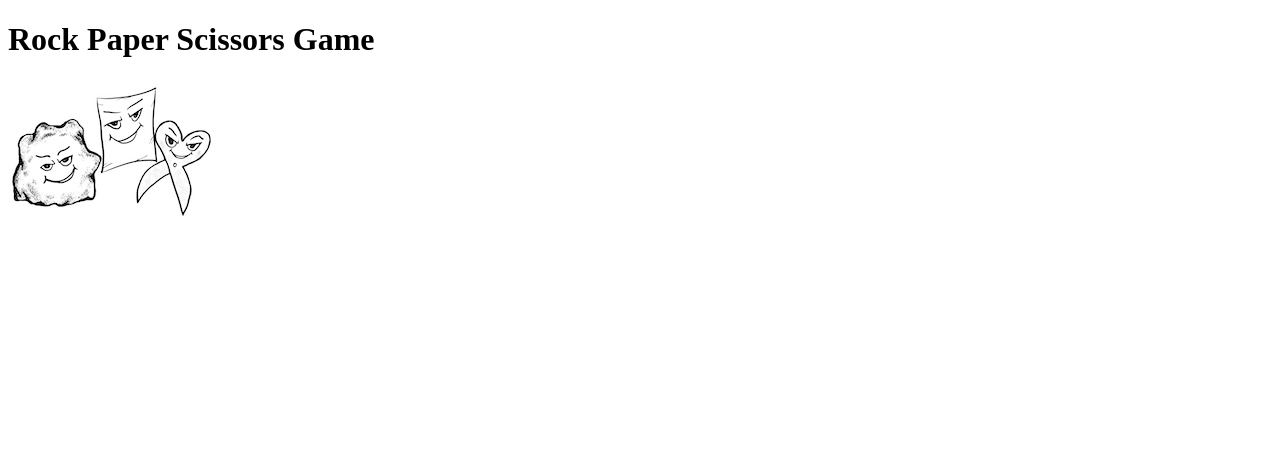
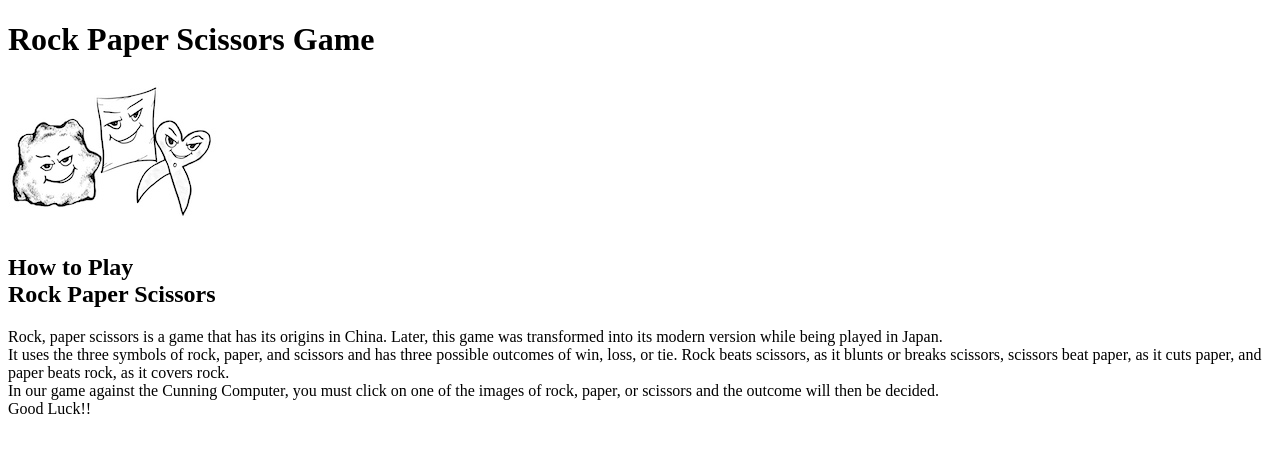
Before and after one commit to rachank/rock-paper-scissors-2, a plain HTML site: page index.html in a window 1280 px wide. Drawn offline with Linux system fonts and the light colour scheme; a web font is replaced by a local one.

Commit message:
add how to play title and paragraph to html

```diff
--- a/index.html
+++ b/index.html
@@ -20,4 +20,19 @@
     <div><img id="logo" src="assets/images/images.logo/rock-paper-scissors-logo-small.jpg"
             alt="logo of rock paper and scissors"></div>
 
+                <!-- How to Play Rock Paper Scissors -->
+    <div>
+        <h2 id="heading2">How to Play<br>Rock Paper Scissors</h2>
+        <p id="playinfo">Rock, paper scissors is a game that has its origins in China.
+            Later, this game was transformed into its modern version while being played in Japan.
+            <br>It uses the three symbols of rock, paper, and scissors and has three possible outcomes of win, loss, or
+            tie.
+            Rock beats scissors, as it blunts or breaks scissors, scissors beat paper, as it cuts paper,
+            and paper beats rock, as it covers rock.
+            <br>In our game against the Cunning Computer, you must click on one of the images of rock, paper, or
+            scissors
+            and the outcome will then be decided.<br>Good Luck!!
+        </p>
+    </div>
+
 </body>
```
